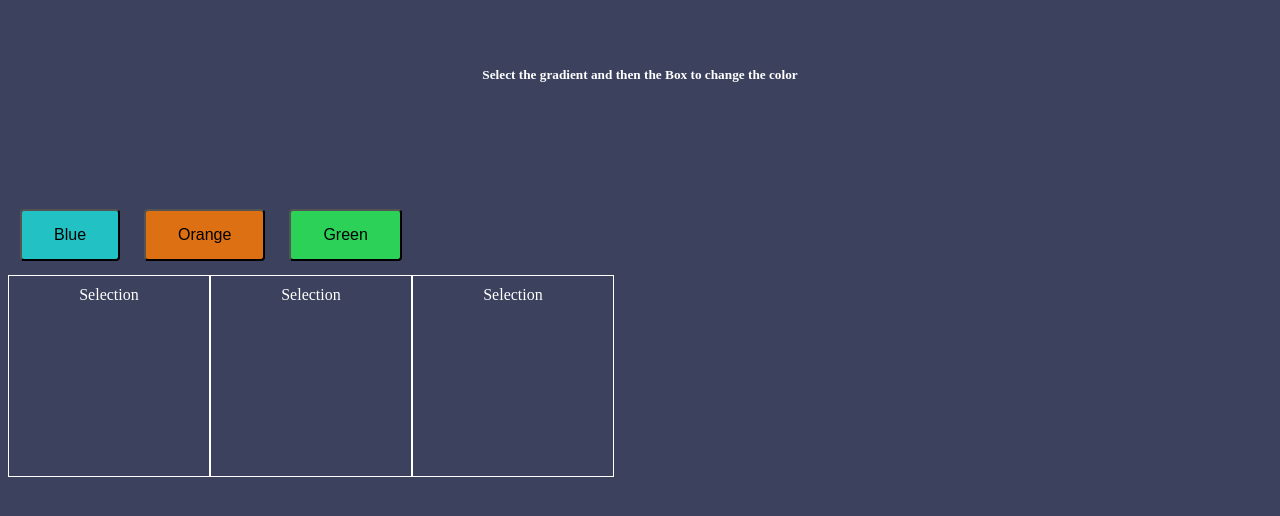
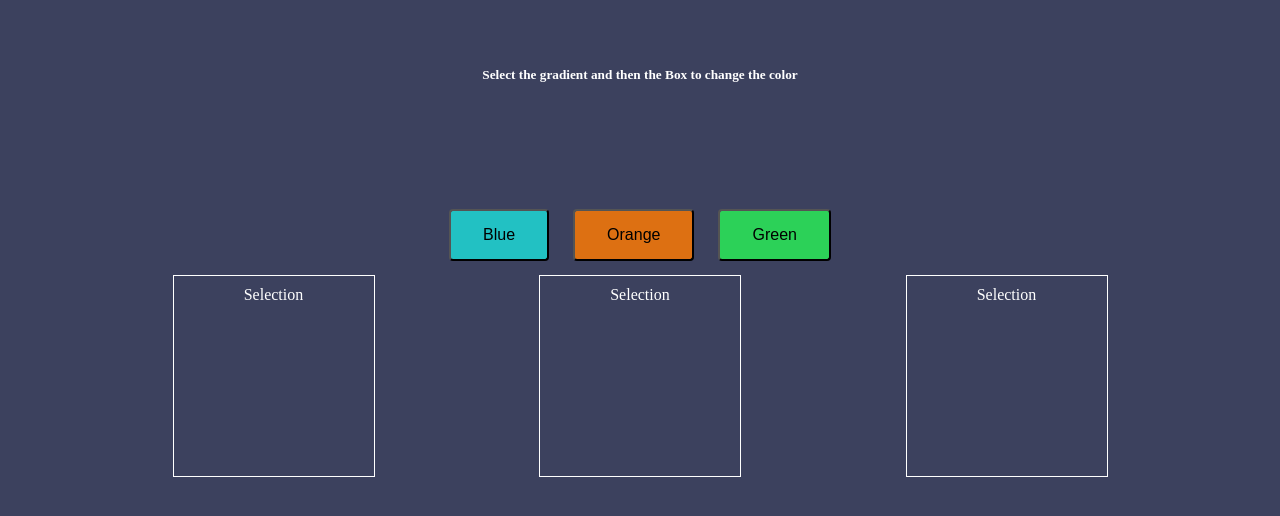
Before and after one commit to acciojob/passing-handler-prop-react-accio-rajitha, a React app: page / in a window 1280 px wide. Shown: the top 516 px of the page. Built offline with nearby package versions, Linux system fonts and the light colour scheme.

Commit message:
App.css is updated with required css

```diff
--- a/src/styles/App.css
+++ b/src/styles/App.css
@@ -51,3 +51,20 @@ button {
     background: rgb(44, 209, 88);
     color: black;
 }
+/* App.css */
+#master {
+    display: flex;
+    flex-direction: column;
+    align-items: center;
+  }
+
+  .row {
+    display: flex;
+    justify-content: center;
+  }
+
+  #children-wrapper {
+    width: 100%;
+    display: flex;
+    justify-content: space-evenly;
+  }
```
